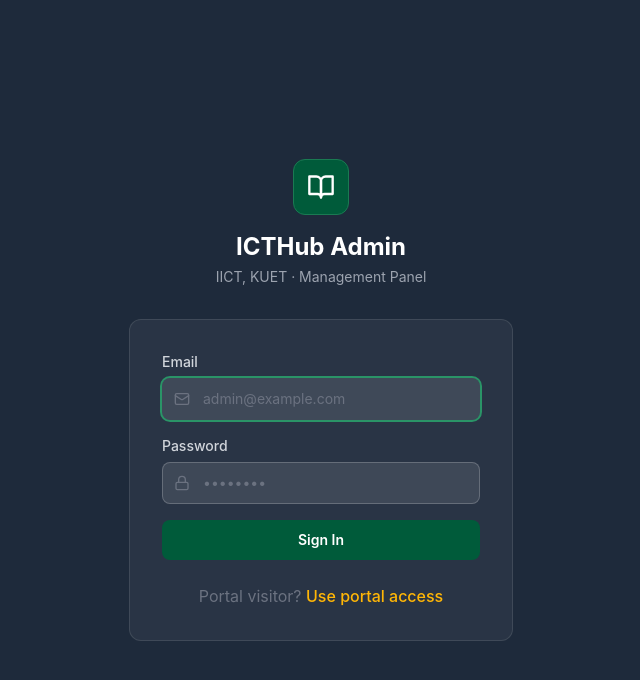
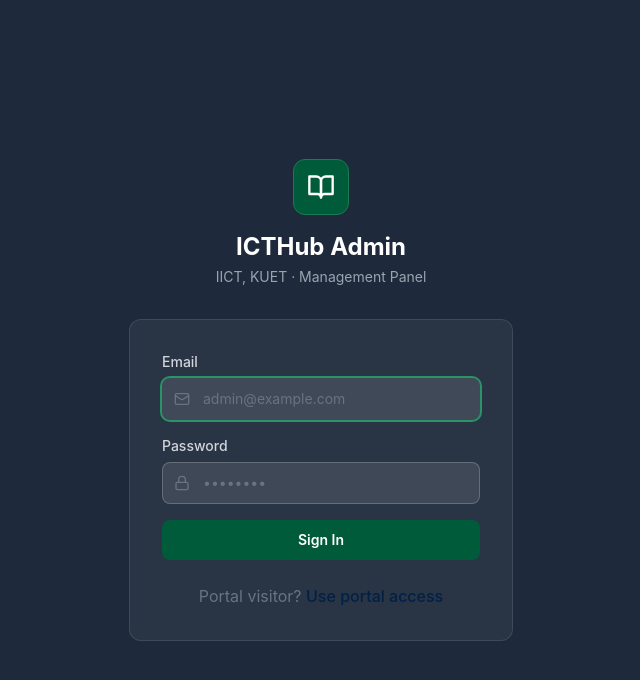
Before and after one commit to arifix/icthub, a React (Vite) app: page /admin/login in a window 1280 px wide. Shown: the top 680 px of the page, without its empty margins (319-959 px from the left). Built offline with nearby package versions, Linux system fonts and the light colour scheme; no server answers.

Commit message:
Colors updated

```diff
--- a/src/components/Footer.tsx
+++ b/src/components/Footer.tsx
@@ -104,7 +104,7 @@ const Footer: React.FC = () => {
               href="https://www.arif-khan.net"
               target="_blank"
               rel="noopener noreferrer"
-              className="text-accent-500 hover:text-accent-400 transition-colors"
+              className="text-gray-300 hover:text-gray-200 transition-colors"
             >
               Arif Khan
             </a>
--- a/src/components/Navbar.tsx
+++ b/src/components/Navbar.tsx
@@ -41,8 +41,8 @@ const Navbar: React.FC = () => {
   const linkClass = ({ isActive }: { isActive: boolean }) =>
     `flex items-center gap-1.5 px-3 py-2 text-sm font-medium transition-colors ${
       isActive
-        ? "text-accent-500 border-b-2 border-accent-500"
-        : "text-gray-200 hover:text-white"
+        ? "text-white border-b-2 border-white"
+        : "text-gray-300 hover:text-white"
     }`;
 
   return (
@@ -97,7 +97,7 @@ const Navbar: React.FC = () => {
             {isAdmin && (
               <Link
                 to="/admin/dashboard"
-                className="flex items-center gap-1.5 px-3 py-1.5 rounded  font-semibold bg-accent-500 text-kuet-dark hover:bg-accent-400 transition-colors ml-2"
+                className="flex items-center gap-1.5 px-3 py-1.5 rounded  font-semibold bg-accent-500 text-white hover:bg-accent-400 transition-colors ml-2"
               >
                 <Settings className="h-3.5 w-3.5" />
                 Admin
--- a/src/index.css
+++ b/src/index.css
@@ -25,13 +25,13 @@
   }
   .section-heading::after {
     content: '';
-    @apply absolute bottom-0 left-0 w-12 h-0.5 bg-accent-500;
+    @apply absolute bottom-0 left-0 w-12 h-0.5 bg-[#002147];
   }
   .btn-primary {
     @apply bg-primary-700 text-white px-5 py-2.5 rounded font-semibold hover:bg-primary-800 transition-colors text-sm;
   }
   .btn-accent {
-    @apply bg-accent-500 text-kuet-dark px-5 py-2.5 rounded font-semibold hover:bg-accent-600 transition-colors text-sm;
+    @apply bg-[#002147] text-white px-5 py-2.5 rounded font-semibold hover:bg-[#002147] transition-colors text-sm;
   }
   .card {
     @apply bg-white rounded-lg shadow-sm border border-gray-100 overflow-hidden;
--- a/src/pages/Archive.tsx
+++ b/src/pages/Archive.tsx
@@ -207,7 +207,7 @@ const ArchivePage: React.FC = () => {
                     const d = new Date(event.date);
                     return (
                       <div key={event.id} className="flex items-start gap-4 px-5 py-4">
-                        <div className="text-center bg-accent-500 text-kuet-dark rounded px-2.5 py-1.5 min-w-[46px] shrink-0">
+                        <div className="text-center bg-accent-500 text-white rounded px-2.5 py-1.5 min-w-[46px] shrink-0">
                           <div className="text-[9px] font-bold uppercase">{d.toLocaleDateString(undefined, { month: "short" })}</div>
                           <div className="text-base font-bold leading-none">{d.getDate()}</div>
                         </div>
--- a/src/pages/Calendar.tsx
+++ b/src/pages/Calendar.tsx
@@ -139,7 +139,7 @@ const CalendarPage: React.FC = () => {
                             </div>
                             {day.events && day.events.slice(0, 2).map((event: Event) => (
                               <div key={event.id}
-                                className="text-[9px] bg-accent-500 text-kuet-dark rounded px-1 py-0.5 truncate mb-0.5 font-semibold"
+                                className="text-[9px] bg-accent-500 text-white rounded px-1 py-0.5 truncate mb-0.5 font-semibold"
                                 title={event.title}>
                                 {event.title}
                               </div>
@@ -180,7 +180,7 @@ const CalendarPage: React.FC = () => {
                     const d = new Date(event.date);
                     return (
                       <div key={event.id} className="flex items-start gap-3 px-5 py-4">
-                        <div className="text-center bg-accent-500 text-kuet-dark rounded px-2 py-1.5 min-w-[42px] shrink-0">
+                        <div className="text-center bg-accent-500 text-white rounded px-2 py-1.5 min-w-[42px] shrink-0">
                           <div className="text-[9px] font-bold uppercase">{d.toLocaleDateString(undefined, { month: "short" })}</div>
                           <div className="text-base font-bold leading-none">{d.getDate()}</div>
                         </div>
--- a/src/pages/Home.tsx
+++ b/src/pages/Home.tsx
@@ -86,7 +86,7 @@ const EventCard: React.FC<{ event: Event }> = ({ event }) => {
   const date = new Date(event.date);
   return (
     <div className="flex items-start gap-4 bg-white border border-gray-200 rounded-lg p-4 shadow-sm">
-      <div className="text-center bg-accent-500 text-kuet-dark rounded-lg px-3 py-2 min-w-[52px] shrink-0">
+      <div className="text-center bg-accent-500 text-white rounded-lg px-3 py-2 min-w-[52px] shrink-0">
         <div className=" font-bold uppercase">
           {date.toLocaleDateString(undefined, { month: "short" })}
         </div>
@@ -197,7 +197,7 @@ const Home: React.FC = () => {
         <div className="absolute inset-0 opacity-10" />
         <div className="max-w-7xl mx-auto px-4 sm:px-6 py-14 relative">
           <div className="max-w-3xl">
-            <div className="inline-flex items-center gap-2 bg-accent-500 text-kuet-dark text-xs font-bold px-3 py-1 rounded-full mb-4 uppercase tracking-wide">
+            <div className="inline-flex items-center gap-2 bg-accent-500 text-white text-xs font-bold px-3 py-1 rounded-full mb-4 uppercase tracking-wide">
               M.Sc. Eng. in ICT Programme
             </div>
             <h1 className="text-4xl sm:text-5xl font-bold text-white mb-4 leading-tight">
--- a/src/pages/NoteDetail.tsx
+++ b/src/pages/NoteDetail.tsx
@@ -106,7 +106,7 @@ const NoteDetailPage: React.FC = () => {
           <div className="bg-primary-50 border border-primary-200 rounded-lg p-5 mb-6 flex items-start gap-3">
             <Sparkles className="h-5 w-5 text-primary-700 shrink-0 mt-0.5" />
             <div>
-              <p className=" font-bold text-primary-700 uppercase tracking-wide mb-1">AI Summary</p>
+              <p className=" font-bold text-primary-700 uppercase tracking-wide mb-1">Summary</p>
               <p className="text-sm text-gray-700 leading-relaxed">{note.summary}</p>
             </div>
           </div>
--- a/src/pages/Notifications.tsx
+++ b/src/pages/Notifications.tsx
@@ -72,7 +72,7 @@ const NotificationsPage: React.FC = () => {
             {unreadCount > 0 && (
               <button
                 onClick={markAllAsRead}
-                className="flex items-center gap-2 px-4 py-2 bg-accent-500 text-kuet-dark text-sm font-semibold rounded hover:bg-accent-400 transition-colors shrink-0"
+                className="flex items-center gap-2 px-4 py-2 bg-accent-500 text-white text-sm font-semibold rounded hover:bg-accent-400 transition-colors shrink-0"
               >
                 <CheckCheck className="h-4 w-4" />
                 Mark all read
--- a/src/pages/SubjectDetail.tsx
+++ b/src/pages/SubjectDetail.tsx
@@ -111,7 +111,7 @@ const SubjectDetailPage: React.FC = () => {
               <BookOpen className="h-6 w-6 text-white" />
             </div>
             <div>
-              <div className="inline-block bg-accent-500 text-kuet-dark  font-bold px-2.5 py-1 rounded mb-2">
+              <div className="inline-block bg-accent-500 text-white  font-bold px-2.5 py-1 rounded mb-2">
                 {subject.code}
               </div>
               <h1 className="text-2xl sm:text-3xl font-bold text-white">{subject.title}</h1>
@@ -189,7 +189,7 @@ const SubjectDetailPage: React.FC = () => {
                 const d = new Date(event.date);
                 return (
                   <div key={event.id} className="flex items-start gap-4 px-6 py-4">
-                    <div className="text-center bg-accent-500 text-kuet-dark rounded-lg px-3 py-2 min-w-[48px] shrink-0">
+                    <div className="text-center bg-accent-500 text-white rounded-lg px-3 py-2 min-w-[48px] shrink-0">
                       <div className="text-[9px] font-bold uppercase">{d.toLocaleDateString(undefined, { month: "short" })}</div>
                       <div className="text-lg font-bold leading-none">{d.getDate()}</div>
                     </div>
--- a/tailwind.config.js
+++ b/tailwind.config.js
@@ -17,9 +17,9 @@ export default {
           900: '#003823',
         },
         accent: {
-          400: '#ffc528',
-          500: '#ffb606',
-          600: '#e09f00',
+          400: '#002147',
+          500: '#002147',
+          600: '#002147',
         },
         kuet: {
           dark: '#1e2a3b',
```
